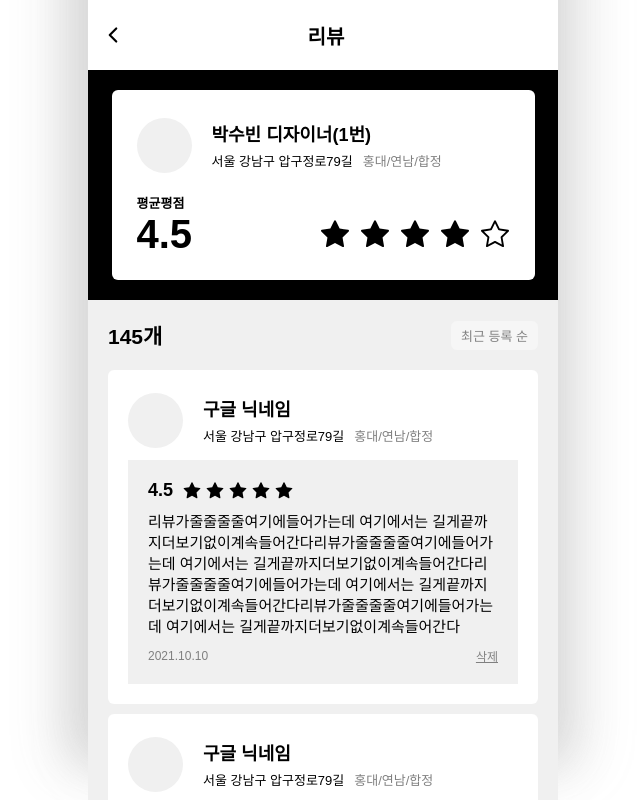
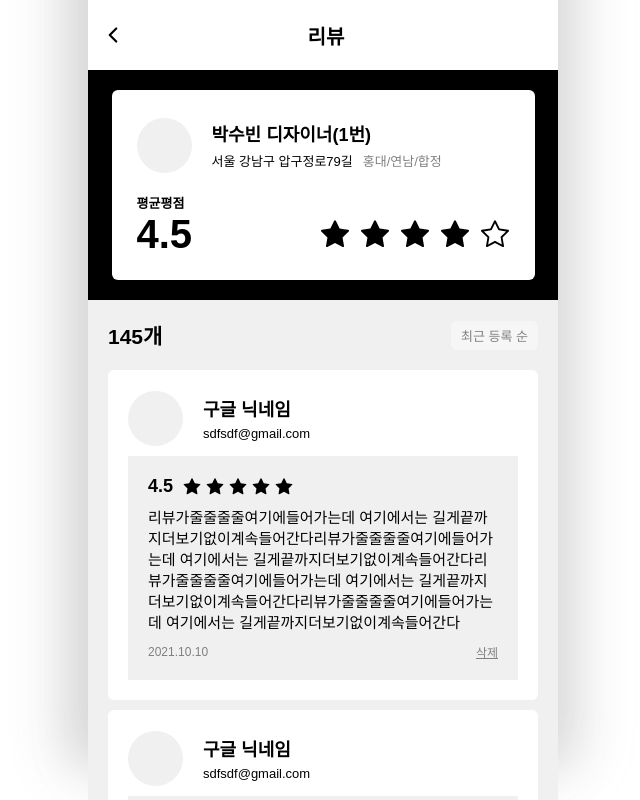
Before and after one commit to 2025-BLAYBUS-TEAM-hairGGmalza/hairGGmalza-client, a Next.js app: page /designer/1/review in a window 1280 px wide. Shown: the whole page, without its empty margins (317-957 px from the left). Built offline with nearby package versions, Linux system fonts and the light colour scheme; a web font is replaced by a local one.

Commit message:
DESIGN: 기타 디자인 변경

```diff
--- a/src/app/designer/[id]/Calendar.css
+++ b/src/app/designer/[id]/Calendar.css
@@ -98,7 +98,7 @@
    /* 활성 날짜 스타일 */
  .react-calendar__tile--active {
    background: black;
-   color: white;
+   color: #F3D7E5;
 
  }
 
--- a/src/app/designer/[id]/page.tsx
+++ b/src/app/designer/[id]/page.tsx
@@ -297,7 +297,7 @@ const ChoiceButton = styled.div<{ selected: boolean }>`
    border-radius: 6px;
    padding: 17px;
    background-color: ${(props) => (props.selected ? "black" : "#f1f1f1")};
-   color: ${(props) => (props.selected ? "white" : "black")};
+   color: ${(props) => (props.selected ? "#F3D7E5" : "black")};
    cursor: pointer;
    transition: all 0.1s ease-in-out;
 `;
@@ -316,7 +316,7 @@ const TimeButton = styled.button<{ selected: boolean }>`
    max-width: calc(25% - 10px);
    aspect-ratio: 2/1;
    background-color: ${(props) => (props.selected ? "black" : "#f0f0f0")};
-   color: ${(props) => (props.selected ? "white" : "black")};
+   color: ${(props) => (props.selected ? "#F3D7E5" : "black")};
    font-size: 14px;
    border: none;
    cursor: pointer;
--- a/src/app/designer/[id]/review/page.tsx
+++ b/src/app/designer/[id]/review/page.tsx
@@ -25,8 +25,7 @@ const Reviewpage = () => {
       {
          id: 1,
          name: '구글 닉네임',
-         address: '서울 강남구 압구정로79길',
-         category: '홍대/연남/합정',
+         email: 'sdfsdf@gmail.com',
          score: 4.5,
          review: '리뷰가줄줄줄줄여기에들어가는데 여기에서는 길게끝까지더보기없이계속들어간다리뷰가줄줄줄줄여기에들어가는데 여기에서는 길게끝까지더보기없이계속들어간다리뷰가줄줄줄줄여기에들어가는데 여기에서는 길게끝까지더보기없이계속들어간다리뷰가줄줄줄줄여기에들어가는데 여기에서는 길게끝까지더보기없이계속들어간다',
          date: '2021.10.10'
@@ -34,8 +33,7 @@ const Reviewpage = () => {
       {
          id: 2,
          name: '구글 닉네임',
-         address: '서울 강남구 압구정로79길',
-         category: '홍대/연남/합정',
+         email: 'sdfsdf@gmail.com',
          score: 4.5,
          review: '리뷰가줄줄줄줄여기에들어가는데 여기에서는 길게끝까지더보기없이계속들어간다리뷰가줄줄줄줄여기에들어가는데 여기에서는 길게끝까지더보기없이계속들어간다리뷰가줄줄줄줄여기에들어가는데 여기에서는 길게끝까지더보기없이계속들어간다리뷰가줄줄줄줄여기에들어가는데 여기에서는 길게끝까지더보기없이계속들어간다',
          date: '2021.10.10'
@@ -43,8 +41,7 @@ const Reviewpage = () => {
       {
          id: 3,
          name: '구글 닉네임',
-         address: '서울 강남구 압구정로79길',
-         category: '홍대/연남/합정',
+         email: 'sdfsdf@gmail.com',
          score: 4.5,
          review: '리뷰가줄줄줄줄여기에들어가는데 여기에서는 길게끝까지더보기없이계속들어간다리뷰가줄줄줄줄여기에들어가는데 여기에서는 길게끝까지더보기없이계속들어간다리뷰가줄줄줄줄여기에들어가는데 여기에서는길게끝까지더보기없이계속들어간다',
          date: '2021.10.10'
@@ -96,8 +93,7 @@ const Reviewpage = () => {
                         <NameAndAddress>
                            <Name>{review.name}</Name>
                            <Address>
-                              <span id='address_detail' style={{marginRight:'10px'}}>{review.address}</span>
-                              <span id='address_category' style={{color: '#808080'}}>{review.category}</span>
+                              <span id='address_detail' style={{marginRight:'10px'}}>{review.email}</span>
                            </Address>
                         </NameAndAddress>
                      </TopProfile>
```
